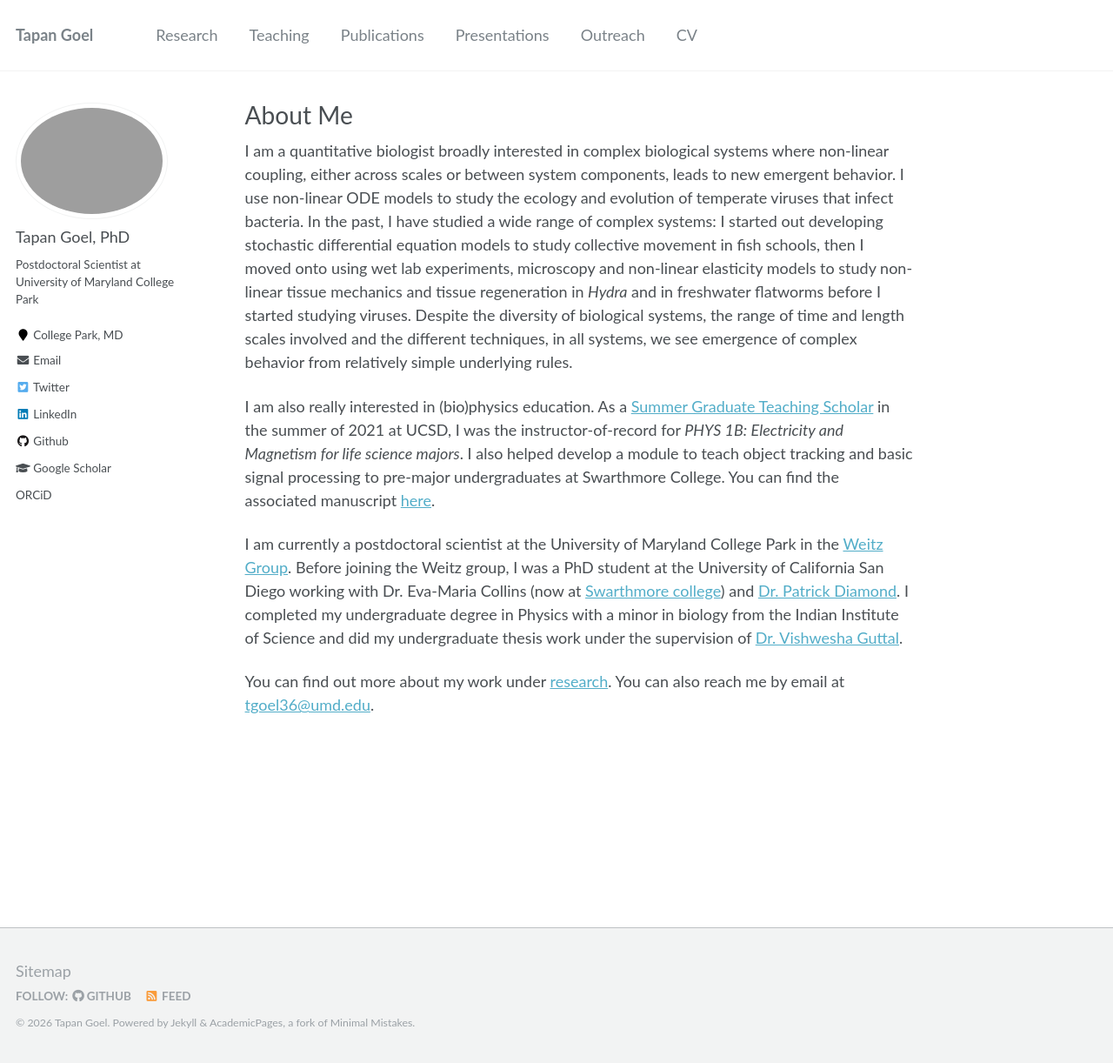
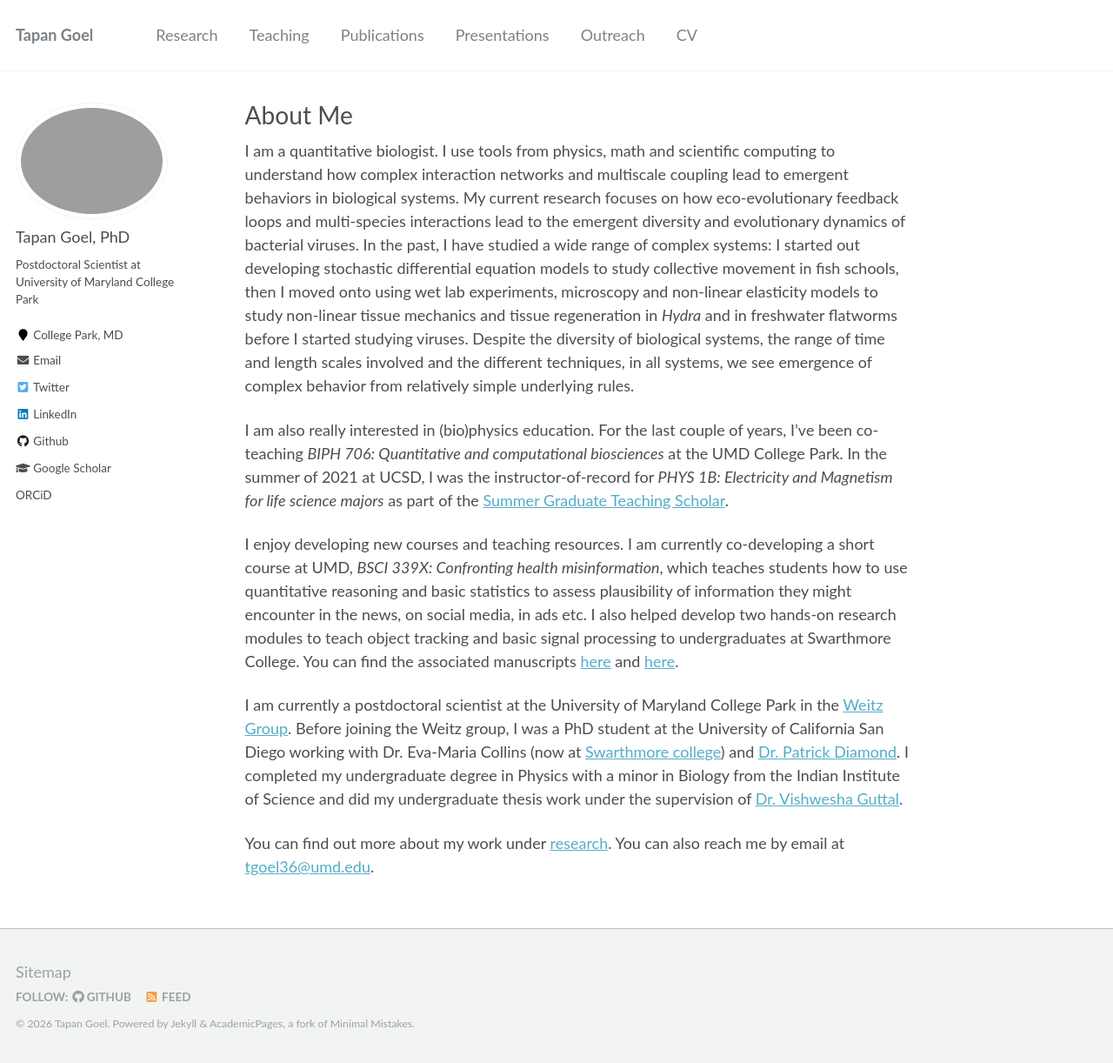
Before and after one commit to tapangoel1994/tapangoel1994.github.io, a Jekyll site: the page built from _pages/about.md, in a window 1280 px wide and 1222 px high. Shown: the whole window at 87% size. Built offline with Jekyll 4.4.1, drawn with Linux system fonts in a browser that asks for light colours; a file with an impossible date is left out.

Commit message:
Update about.md

```diff
--- a/_pages/about.md
+++ b/_pages/about.md
@@ -8,10 +8,13 @@ redirect_from:
   - /about.html
 ---
 
-I am a quantitative biologist broadly interested in complex biological systems where non-linear coupling, either across scales or between system components, leads to new emergent behavior. I use non-linear ODE models to study the ecology and evolution of temperate viruses that infect bacteria. In the past, I have studied a wide range of complex systems: I started out developing stochastic differential equation models to study collective movement in fish schools, then I moved onto using wet lab experiments, microscopy and non-linear elasticity models to study  non-linear tissue mechanics and tissue regeneration in *Hydra* and in freshwater flatworms before I started studying viruses. Despite the diversity of biological systems, the range of time and length scales involved and the different techniques, in all systems, we see emergence of complex behavior from relatively simple underlying rules.
+I am a quantitative biologist. I use tools from physics, math and scientific computing to understand how complex interaction networks and multiscale coupling lead to emergent behaviors in biological systems.
+My current research focuses on how eco-evolutionary feedback loops and multi-species interactions lead to the emergent diversity and evolutionary dynamics of bacterial viruses. In the past, I have studied a wide range of complex systems: I started out developing stochastic differential equation models to study collective movement in fish schools, then I moved onto using wet lab experiments, microscopy and non-linear elasticity models to study  non-linear tissue mechanics and tissue regeneration in *Hydra* and in freshwater flatworms before I started studying viruses. Despite the diversity of biological systems, the range of time and length scales involved and the different techniques, in all systems, we see emergence of complex behavior from relatively simple underlying rules.
 
-I am also really interested in (bio)physics education. As a [Summer Graduate Teaching Scholar](https://engagedteaching.ucsd.edu/educators/grad-students/sgts.html) in the summer of 2021 at UCSD, I was the instructor-of-record for *PHYS 1B: Electricity and Magnetism for life science majors*. I also helped develop a module to teach object tracking and basic signal processing to pre-major undergraduates at Swarthmore College. You can find the associated manuscript [here](https://meridian.allenpress.com/the-biophysicist/article/2/3/1/464616/Quantifying-Planarian-Behavior-as-an-Introduction).
+I am also really interested in (bio)physics education. For the last couple of years, I've been co-teaching *BIPH 706: Quantitative and computational biosciences* at the UMD College Park. In the summer of 2021 at UCSD, I was the instructor-of-record for *PHYS 1B: Electricity and Magnetism for life science majors* as part of the [Summer Graduate Teaching Scholar](https://engagedteaching.ucsd.edu/educators/grad-students/sgts.html).
 
-I am currently a postdoctoral scientist at the University of Maryland College Park in the [Weitz Group](https://weitzgroup.umd.edu/). Before joining the Weitz group, I was a PhD student at the University of California San Diego working with Dr. Eva-Maria Collins (now at [Swarthmore college](https://www.swarthmore.edu/profile/eva-maria-collins)) and [Dr. Patrick Diamond](https://fapp.ucsd.edu/memberprofile_diamondph.html). I completed my undergraduate degree in Physics with a minor in biology from the Indian Institute of Science and did my undergraduate thesis work under the supervision of [Dr. Vishwesha Guttal](https://teelabiisc.wordpress.com/).
+I enjoy developing new courses and teaching resources. I am currently co-developing a short course at UMD, *BSCI 339X: Confronting health misinformation*, which teaches students how to use quantitative reasoning and basic statistics to assess plausibility of information they might encounter in the news, on social media, in ads etc. I also helped develop two hands-on research modules to teach object tracking and basic signal processing to undergraduates at Swarthmore College. You can find the associated manuscripts [here](https://meridian.allenpress.com/the-biophysicist/article/2/3/1/464616/Quantifying-Planarian-Behavior-as-an-Introduction) and [here](https://thebiophysicist.kglmeridian.com/view/journals/biop/6/2/article-p110.xml).
+
+I am currently a postdoctoral scientist at the University of Maryland College Park in the [Weitz Group](https://weitzgroup.umd.edu/). Before joining the Weitz group, I was a PhD student at the University of California San Diego working with Dr. Eva-Maria Collins (now at [Swarthmore college](https://www.swarthmore.edu/profile/eva-maria-collins)) and [Dr. Patrick Diamond](https://fapp.ucsd.edu/memberprofile_diamondph.html). I completed my undergraduate degree in Physics with a minor in Biology from the Indian Institute of Science and did my undergraduate thesis work under the supervision of [Dr. Vishwesha Guttal](https://teelabiisc.wordpress.com/).
 
 You can find out more about my work under [research](https://tapangoel1994.github.io/research/). You can also reach me by email at [tgoel36@umd.edu](mailto:tgoel36@umd.edu).
```
